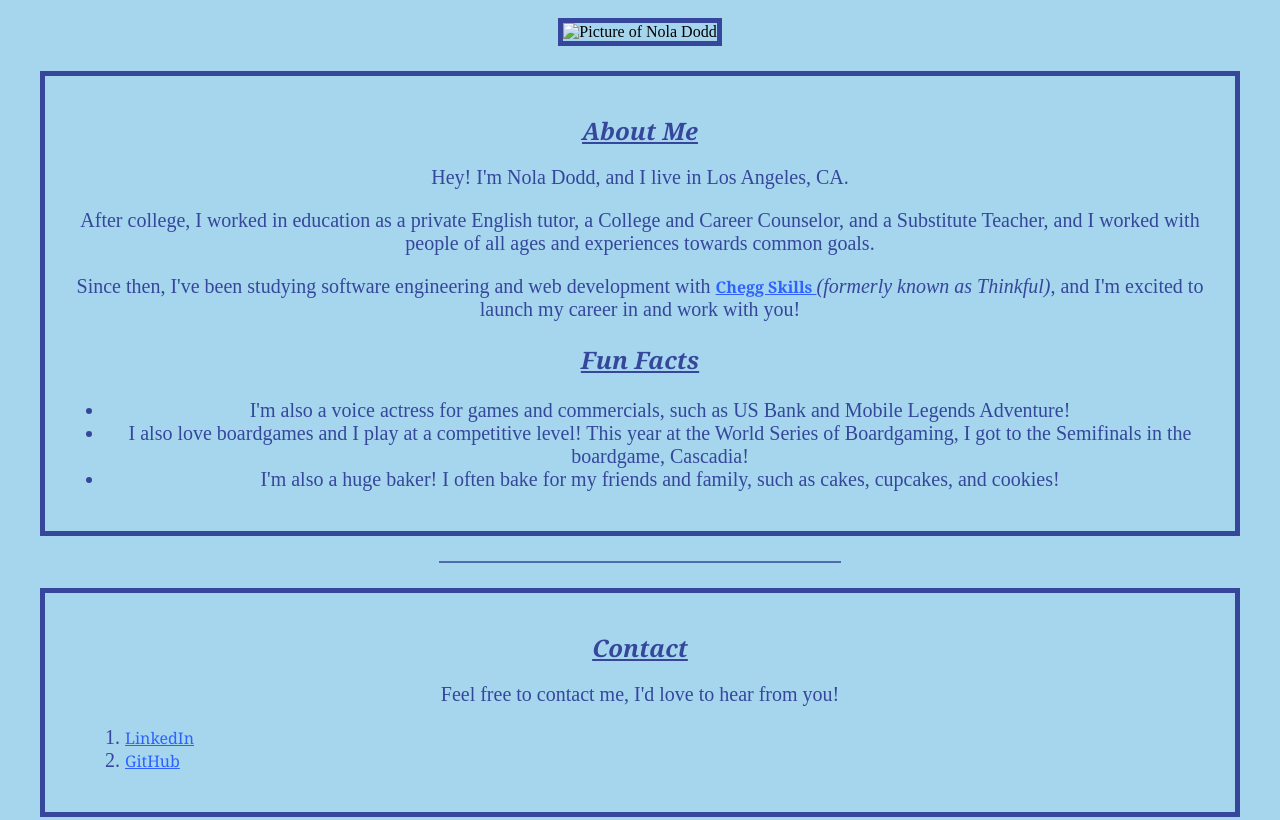
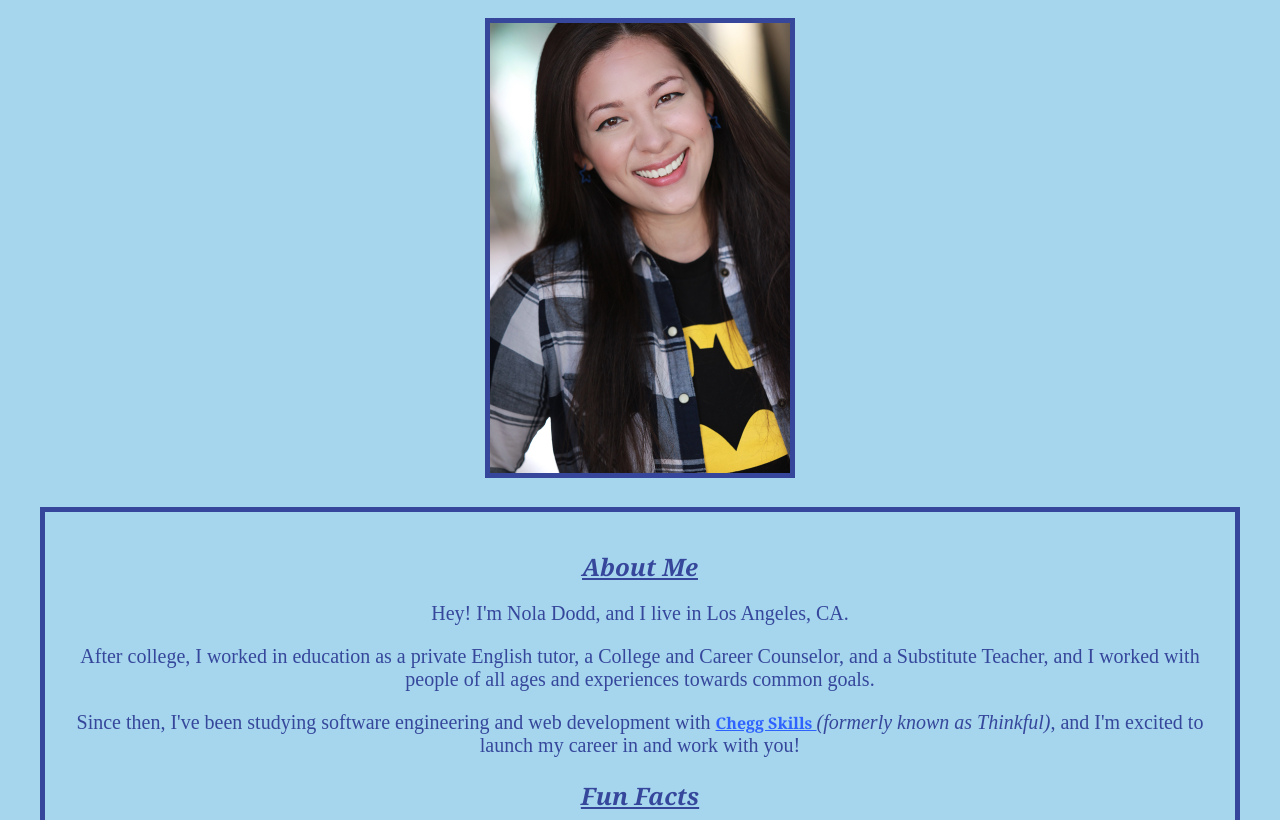
Before and after one commit to NolaDodd/FirstWebsite, a plain HTML site: page index.html in a window 1280 px wide. Shown: the part 198-1018 px from the top of the page. Drawn offline with nearby package versions, Linux system fonts and the light colour scheme.

Commit message:
Update index.html

```diff
--- a/index.html
+++ b/index.html
@@ -22,7 +22,7 @@
 
 <main>
 
-<img src="NolaFayeDodd-Headshot-Mini.png" alt="Picture of Nola Dodd"/>
+<img src="Nola Faye Dodd - Headshot-Mini.png" alt="Picture of Nola Dodd"/>
 
   <div>
 <article>
```
